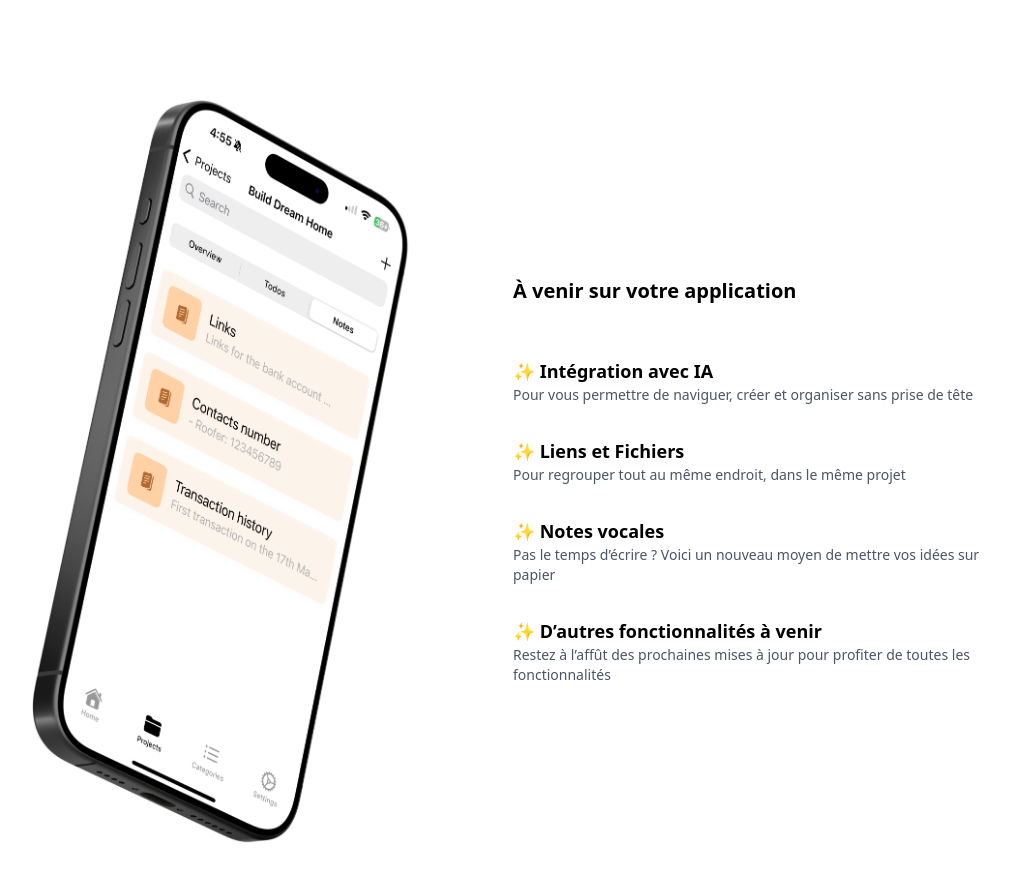
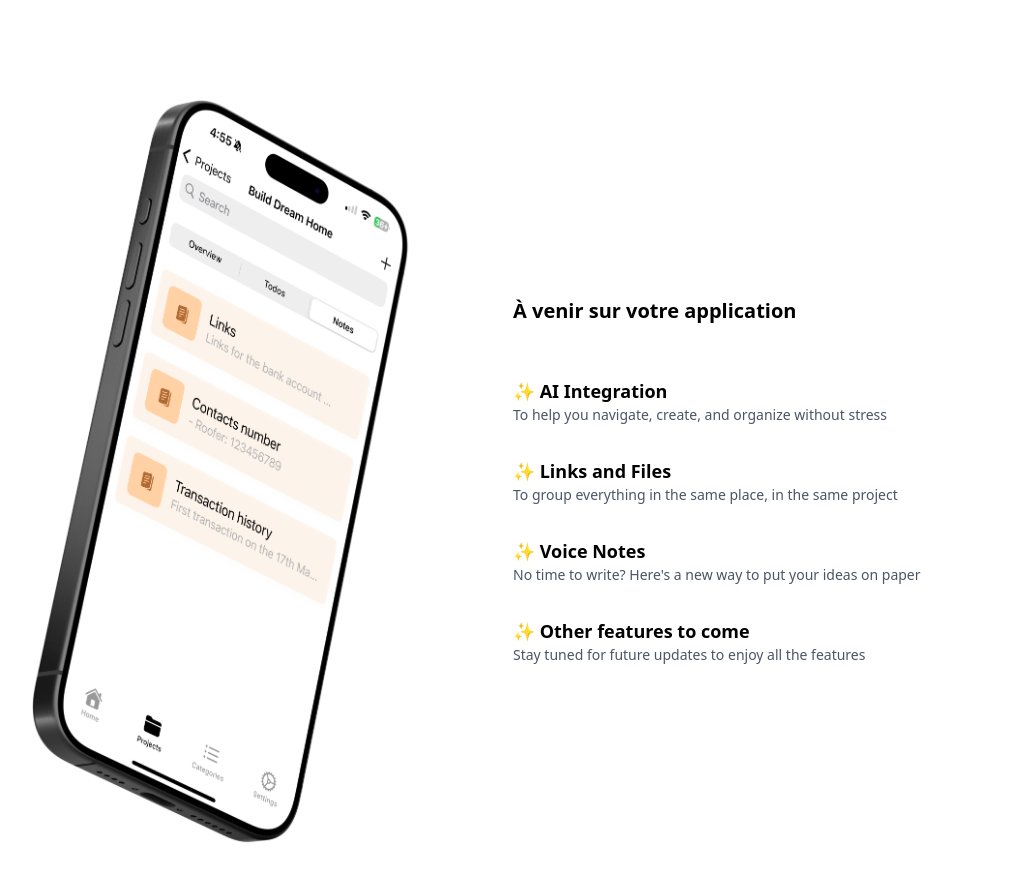
Before and after one commit to CarolaneLFBV/carolanelfbv.github.io, a Nuxt app: page /upcoming in a window 1280 px wide. Shown: the top 882 px of the page, without its empty margins (151-1161 px from the left). Built offline with nearby package versions, Linux system fonts and the light colour scheme.

Commit message:
fix: future feature not internationalized

```diff
--- a/i18n/locales/en.json
+++ b/i18n/locales/en.json
@@ -31,6 +31,17 @@
     "message": "Message",
     "clear": "Clear",
     "send": "Send"
+  },
+  "futureFeatures": {
+    "title": "Coming soon to your app",
+    "aiIntegration": "✨ AI Integration",
+    "aiIntegrationText": "To help you navigate, create, and organize without stress",
+    "linksAndFiles": "✨ Links and Files",
+    "linksAndFilesText": "To group everything in the same place, in the same project",
+    "voiceNotes": "✨ Voice Notes",
+    "voiceNotesText": "No time to write? Here's a new way to put your ideas on paper",
+    "otherFeatures": "✨ Other features to come",
+    "otherFeaturesText": "Stay tuned for future updates to enjoy all the features"
   },
   "gcuSection": {
     "lastUpdated": "Last updated: May 16, 2025",
--- a/i18n/locales/fr.json
+++ b/i18n/locales/fr.json
@@ -31,6 +31,17 @@
     "message": "Message",
     "clear": "Tout Effacer",
     "send": "Envoyer"
+  },
+  "futureFeatures": {
+    "title": "À venir sur votre application",
+    "aiIntegration": "✨ Intégration avec IA",
+    "aiIntegrationText": "Pour vous permettre de naviguer, créer et organiser sans prise de tête",
+    "linksAndFiles": "✨ Liens et Fichiers",
+    "linksAndFilesText": "Pour regrouper tout au même endroit, dans le même projet",
+    "voiceNotes": "✨ Notes vocales",
+    "voiceNotesText": "Pas le temps d’écrire ? Voici un nouveau moyen de mettre vos idées sur papier",
+    "otherFeatures": "✨ D’autres fonctionnalités à venir",
+    "otherFeaturesText": "Restez à l’affût des prochaines mises à jour pour profiter de toutes les fonctionnalités"
   },
   "gcuSection": {
     "lastUpdated": "Dernière mise à jour : 16 mai 2025",
--- a/pages/features.vue
+++ b/pages/features.vue
@@ -15,7 +15,7 @@
 
       <div class="flex justify-center">
         <NuxtImg
-            src="/images/mockup-overview.png"
+            src="~/public/images/mockup-overview.png"
             alt="Mockup Overview"
             class="max-w-[250px] md:max-w-xs lg:max-w-sm opacity-0 animate-fade-in"
             style="animation-delay: 0.5s"
--- a/pages/hero.vue
+++ b/pages/hero.vue
@@ -8,7 +8,7 @@ const {t} = useI18n();
   <div class="relative z-10 flex flex-col items-center justify-center">
     <div class="flex flex-col items-center justify-center gap-2 pb-[10vh] pt-[20vh]">
       <nuxt-img
-          src="/icon.png"
+          src="~/public/images/icon.png"
           alt="Icon l'application Keepio"
           class="mx-auto w-20 opacity-0 animate-fade-in"
           style="animation-delay: 0.8s"
@@ -27,7 +27,7 @@ const {t} = useI18n();
 
     <div>
       <NuxtImg
-          src="/images/mockup-keepio.png"
+          src="~/public/images/mockup-keepio.png"
           alt="Capture de l'application Keepio"
           class="mx-auto max-w-[280px] md:max-w-[360px] opacity-0 animate-fade-in"
           style="animation-delay: 0.8s"
--- a/pages/upcoming.vue
+++ b/pages/upcoming.vue
@@ -1,22 +1,23 @@
 <script setup>
 import UpcomingItem from "~/components/item/UpcomingItem.vue";
+const { t } = useI18n();
 
 const features = [
   {
-    title: '✨ Intégration avec IA',
-    text: 'Pour vous permettre de naviguer, créer et organiser sans prise de tête',
+    title: t('futureFeatures.aiIntegration'),
+    text: t('futureFeatures.aiIntegrationText'),
   },
   {
-    title: '✨ Liens et Fichiers',
-    text: 'Pour regrouper tout au même endroit, dans le même projet',
+    title: t('futureFeatures.linksAndFiles'),
+    text: t('futureFeatures.linksAndFilesText'),
   },
   {
-    title: '✨ Notes vocales',
-    text: 'Pas le temps d’écrire ? Voici un nouveau moyen de mettre vos idées sur papier',
+    title: t('futureFeatures.voiceNotes'),
+    text: t('futureFeatures.voiceNotesText'),
   },
   {
-    title: '✨ D’autres fonctionnalités à venir',
-    text: 'Restez à l’affût des prochaines mises à jour pour profiter de toutes les fonctionnalités',
+    title: t('futureFeatures.otherFeatures'),
+    text: t('futureFeatures.otherFeaturesText'),
   },
 ]
 </script>
```
